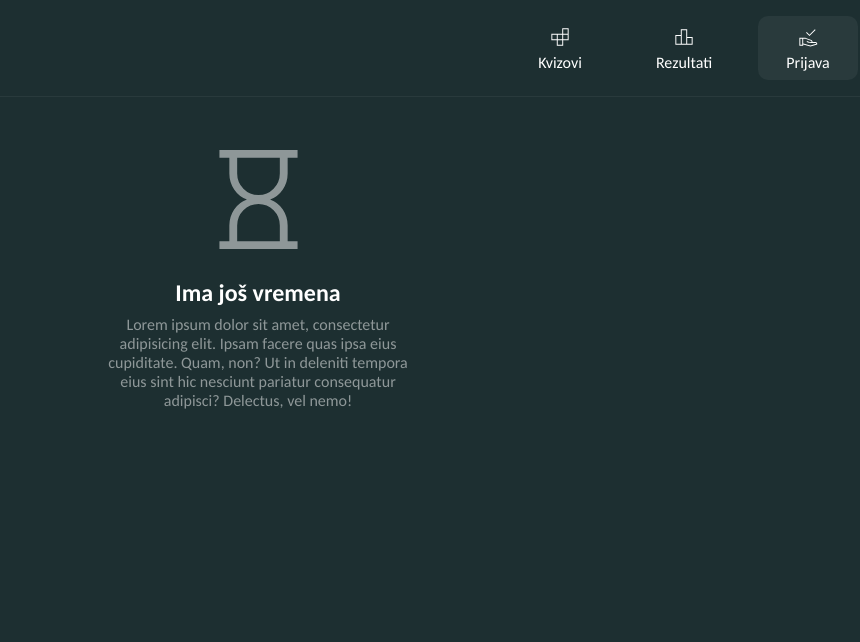
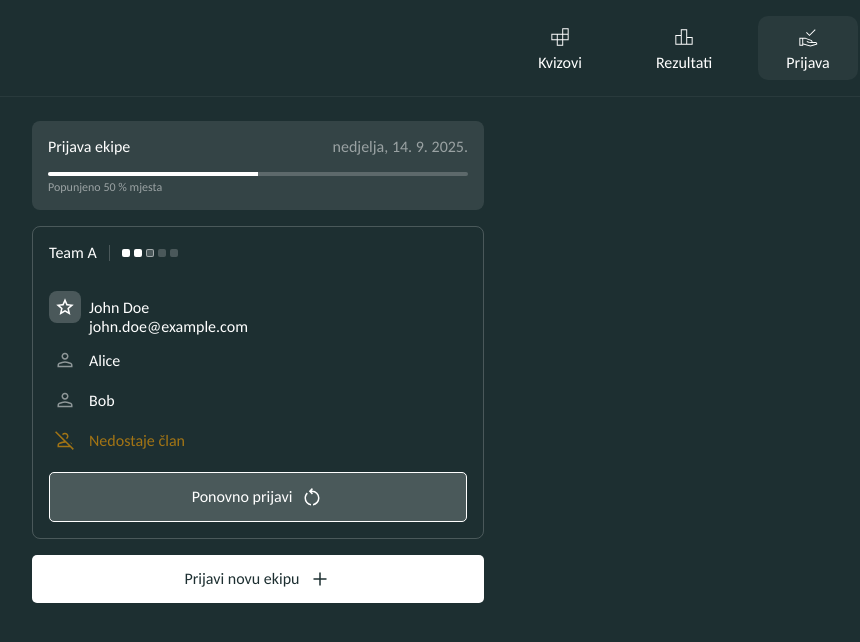
Before and after one commit to lovretomic/peta-kviz-app, a React (Vite) app: page /application in a window 1280 px wide. Shown: the top 642 px of the page, without its empty margins (382-1242 px from the left). Built offline with nearby package versions, Linux system fonts and the light colour scheme.

Commit message:
set waiting time to none

```diff
--- a/src/pages/ApplicationPage/ApplicationPage.tsx
+++ b/src/pages/ApplicationPage/ApplicationPage.tsx
@@ -23,8 +23,22 @@ type WaitingTime = "long" | "short" | "none";
 
 const ApplicationPage = () => {
   const navigate = useNavigate();
-  const waitingTime: WaitingTime = "long";
+  const waitingTime: WaitingTime = "none";
   const isDesktop = useIsDesktop();
+
+  if (waitingTime === "none")
+    return (
+      <PageWrapper className={c.page}>
+        <ProgressBar percentage={50} label="Prijava ekipe" date={new Date()} />
+        <ApplicationCard team={team} action="reapply" />
+        <Button
+          icon={<AddIcon />}
+          onClick={() => navigate("/application/apply")}
+        >
+          Prijavi novu ekipu
+        </Button>
+      </PageWrapper>
+    );
 
   if (waitingTime === "long")
     return (
@@ -54,16 +68,6 @@ const ApplicationPage = () => {
         </p>
       </PageWrapper>
     );
-
-  return (
-    <PageWrapper className={c.page}>
-      <ProgressBar percentage={50} label="Prijava ekipe" date={new Date()} />
-      <ApplicationCard team={team} action="reapply" />
-      <Button icon={<AddIcon />} onClick={() => navigate("/application/apply")}>
-        Prijavi novu ekipu
-      </Button>
-    </PageWrapper>
-  );
 };
 
 export default ApplicationPage;
```
